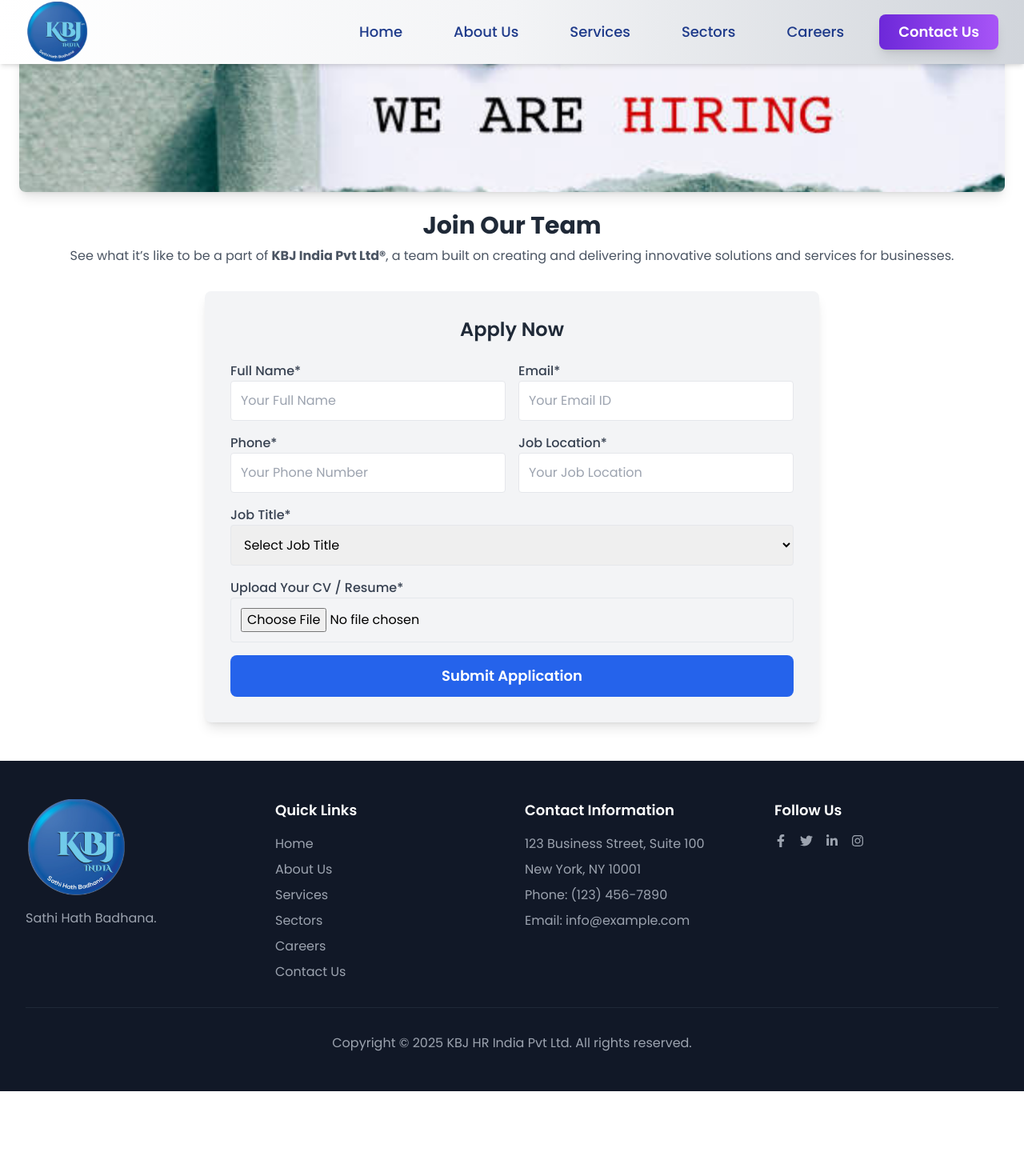
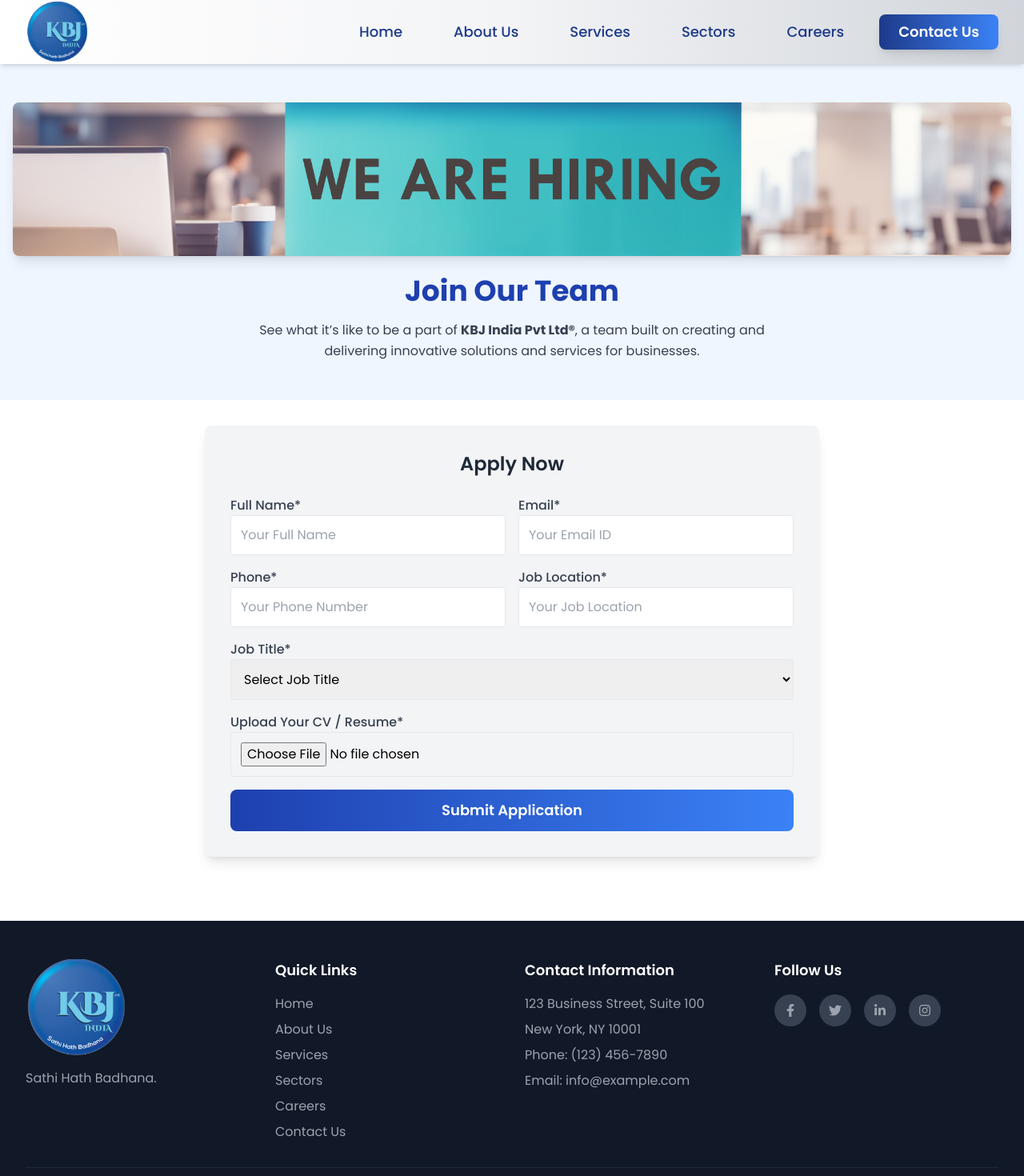
Before and after one commit to dnyaneshwar-nade/kbjindia, a React (Vite) app: page /careers in a window 1280 px wide. Shown: the top 1470 px of the page at 80% size. Before the commit the page ends 1364 px from the top, so only its background shows below. Built offline with nearby package versions, Linux system fonts and the light colour scheme.

Commit message:
change in home page color

```diff
--- a/src/components/Footer.jsx
+++ b/src/components/Footer.jsx
@@ -52,10 +52,19 @@ const Footer = () => {
           <div>
             <h4 className="text-lg font-semibold mb-4">Follow Us</h4>
             <div className="flex space-x-4">
-              <a href="#" className="text-gray-400 hover:text-white transition duration-300"><FaFacebookF /></a>
-              <a href="#" className="text-gray-400 hover:text-white transition duration-300"><FaTwitter /></a>
-              <a href="#" className="text-gray-400 hover:text-white transition duration-300"><FaLinkedinIn /></a>
-              <a href="#" className="text-gray-400 hover:text-white transition duration-300"><FaInstagram /></a>
+              <a href="#" className="w-10 h-10 flex items-center justify-center rounded-full bg-gray-700 text-gray-400 hover:bg-blue-500 hover:text-white transition duration-300">
+                <FaFacebookF />
+              </a>
+              <a href="#" className="w-10 h-10 flex items-center justify-center rounded-full bg-gray-700 text-gray-400 hover:bg-blue-400 hover:text-white transition duration-300">
+                <FaTwitter />
+              </a>
+              <a href="#" className="w-10 h-10 flex items-center justify-center rounded-full bg-gray-700 text-gray-400 hover:bg-blue-600 hover:text-white transition duration-300">
+                <FaLinkedinIn />
+              </a>
+              <a href="#" className="w-10 h-10 flex items-center justify-center rounded-full bg-gray-700 text-gray-400 hover:bg-pink-500 hover:text-white transition duration-300">
+                <FaInstagram />
+              </a>
+
             </div>
           </div>
         </div>
--- a/src/components/Home/About.jsx
+++ b/src/components/Home/About.jsx
@@ -5,7 +5,7 @@ import { motion } from 'framer-motion';
 const About = () => {
   return (
     <motion.section
-      className="py-20 bg-gradient-to-r from-blue-500 to-purple-600 text-white"
+      className="py-20 bg-gradient-to-r from-blue-800 to-blue-500 text-white"
       id="about"
       initial={{ opacity: 0 }}
       animate={{ opacity: 1 }}
--- a/src/components/Home/Services.jsx
+++ b/src/components/Home/Services.jsx
@@ -12,7 +12,7 @@ const ServiceCard = ({ icon, title, description, learnMore }) => {
       <a
         href={learnMore}
         className="absolute bottom-4 left-1/2 transform -translate-x-1/2 px-6 py-2 text-white font-semibold rounded-full transition duration-300
-        bg-gradient-to-r from-blue-500 to-purple-600 shadow-lg hover:scale-110 hover:shadow-2xl hover:from-purple-600 hover:to-blue-500"
+        bg-gradient-to-r from-blue-800 to-blue-500 shadow-lg hover:scale-110 hover:shadow-2xl hover:from-purple-600 hover:to-blue-500"
       >
         Learn More →
       </a>
--- a/src/components/Home/WhyChooseUs.jsx
+++ b/src/components/Home/WhyChooseUs.jsx
@@ -6,7 +6,7 @@ const FeatureItem = ({ icon, title, description }) => {
     <div
       className="flex flex-col items-center justify-center p-6 bg-white rounded-xl shadow-xl hover:shadow-2xl transition duration-300 ease-in-out transform hover:-translate-y-2 hover:scale-105"
     >
-      <div className="bg-gradient-to-r from-purple-500 via-pink-500 to-red-500 p-4 rounded-full mb-4 shadow-lg">
+      <div className="bg-gradient-to-r from-blue-800 via-blue-600 to-blue-500 p-4 rounded-full mb-4 shadow-lg">
         <div className="text-white">{icon}</div>
       </div>
       <h3 className="text-2xl font-semibold text-gray-800 mb-2">{title}</h3>
--- a/src/components/Navbar.jsx
+++ b/src/components/Navbar.jsx
@@ -39,9 +39,9 @@ const Navbar = () => {
                 <a
                   key={index}
                   href={item.link}
-                  className="px-6 py-2 text-lg font-semibold text-white bg-gradient-to-r from-[#6d28d9] to-[#a855f7]
+                  className="px-6 py-2 text-lg font-semibold text-white bg-gradient-to-r from-[#1e3a8a] to-[#3b82f6]
                   rounded-lg shadow-lg transition-all duration-300 transform
-                  hover:shadow-xl hover:-translate-y-1 hover:scale-105 hover:from-[#5b21b6] hover:to-[#9333ea]"
+                  hover:shadow-xl hover:-translate-y-1 hover:scale-105 hover:from-shadow-blue-500 hover:to-shadow-blue-500"
                 >
                   {item.name}
                 </a>
--- a/src/components/pages/Career.jsx
+++ b/src/components/pages/Career.jsx
@@ -2,22 +2,22 @@ import React from "react";
 
 const Career = () => {
   return (
-    <section className="bg-white py-12 px-6">
+    <section className="bg-white py-20 px-0">
       {/* Career Image Section */}
-      <div className="mx-auto w-full h-auto">
+        <div className="mx-auto w-full h-auto bg-blue-50 py-12 px-4">
             <img
-                src="/assets/career_banner.jpg" // Change this to your actual image path
+                src="/assets/career.png" // Change this to your actual image path
                 alt="Join Our Team"
                 className="w-full h-48 object-cover rounded-lg shadow-lg"
             />
-            <h2 className="text-3xl font-bold text-gray-800 mt-6 text-center">Join Our Team</h2>
-            <p className="text-gray-600 mt-2 text-center">
+            <h2 className="text-4xl font-extrabold text-blue-800 mt-6 text-center">
+                Join Our Team
+            </h2>
+            <p className="text-gray-700 mt-4 text-center max-w-2xl mx-auto leading-relaxed">
                 See what it’s like to be a part of <b>KBJ India Pvt Ltd®</b>, a team built on creating and delivering
                 innovative solutions and services for businesses.
             </p>
         </div>
-
-
       {/* Career Form Section */}
       <div className="max-w-3xl mx-auto bg-gray-100 p-8 shadow-lg rounded-lg mt-8">
         <h3 className="text-2xl font-semibold text-gray-800 mb-6 text-center">
@@ -57,7 +57,7 @@ const Career = () => {
             </div>
           </div>
 
-          <button type="submit" className="w-full bg-blue-600 text-white py-3 rounded-lg text-lg font-semibold hover:bg-blue-700 transition">
+          <button type="submit" className="w-full bg-gradient-to-r from-blue-800 to-blue-500  text-white py-3 rounded-lg text-lg font-semibold hover:bg-blue-700 transition">
             Submit Application
           </button>
         </form>
--- a/src/components/pages/Contact.jsx
+++ b/src/components/pages/Contact.jsx
@@ -44,7 +44,7 @@ function ContactUs() {
     <div className="pt-28 pb-20 bg-gray-100 min-h-screen flex items-center justify-center">
       <div className="max-w-3xl w-full bg-gray shadow-2xl rounded-lg p-8 md:p-12">
         {/* Header Section */}
-        <h2 className="text-4xl font-bold text-center text-indigo-600">
+        <h2 className="text-4xl font-extrabold text-transparent bg-clip-text bg-gradient-to-r from-blue-800 to-blue-500 text-center">
           Get In Touch Today
         </h2>
         <p className="text-gray-700 text-center mt-2">
@@ -155,7 +155,7 @@ function ContactUs() {
           {/* Submit Button */}
           <button
             type="submit"
-            className="w-full md:col-span-2 bg-indigo-600 text-white p-3 rounded-lg hover:bg-indigo-700 transition duration-300"
+            className="w-full md:col-span-2 bg-gradient-to-r from-blue-800 to-blue-500 text-white p-3 rounded-lg hover:bg-gradient-to-r from-blue-800 to-blue-500 transition duration-300"
           >
             Get Started
           </button>
```
Also changed, not shown: public/assets/career.png (added), public/assets/career_banner.jpg (deleted).
